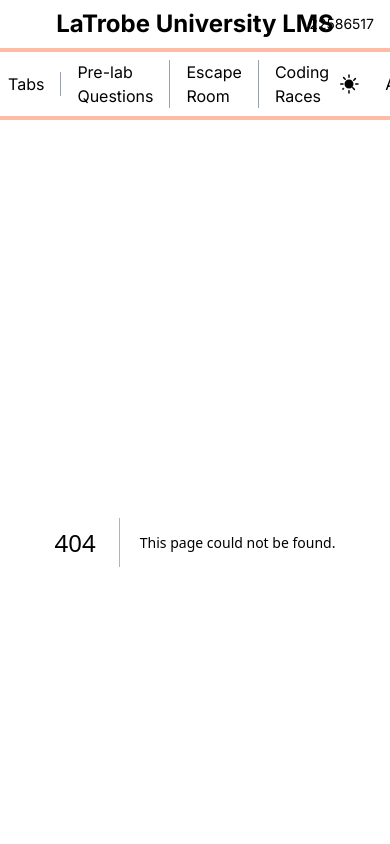
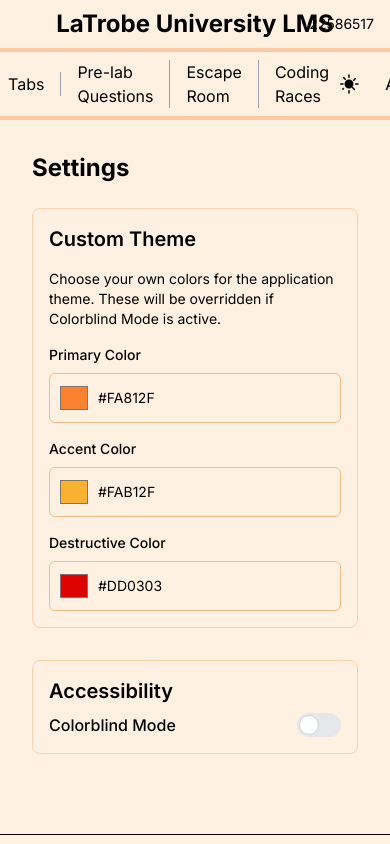
Before and after one commit to KELASU/KELASU-Cloud-Based-Web-App, a Next.js app in the folder cloud-based-web-app/: page /setting in a window 390 px wide. Before the commit this address had no page. Shown: the top 844 px of the page. Built offline with nearby package versions, Linux system fonts and the light colour scheme.

Commit message:
Adding Setting
Utilizing hamburger menu for settings in which it will be used for theme editing and colorblind mode

```diff
--- /dev/null
+++ b/cloud-based-web-app/src/app/setting/page.tsx
@@ -0,0 +1,109 @@
+'use client';
+
+import { useState, useEffect } from 'react';
+
+type ThemeColors = {
+  primary: string;
+  accent: string;
+  destructive: string;
+};
+
+const colorblindPalettes: { [key: string]: ThemeColors } = {
+  protanopia: { primary: '#56B4E9', accent: '#0072B2', destructive: '#D55E00' },
+  deuteranopia: { primary: '#F0E442', accent: '#009E73', destructive: '#CC79A7' },
+  tritanopia: { primary: '#FFB000', accent: '#000000', destructive: '#E69F00' },
+};
+
+export default function SettingsPage() {
+
+  const [customColors, setCustomColors] = useState<ThemeColors>({
+    primary: '#FA812F',
+    accent: '#FAB12F',
+    destructive: '#DD0303',
+  });
+
+  const [isColorblindMode, setIsColorblindMode] = useState(false);
+  const [colorblindType, setColorblindType] = useState('protanopia');
+
+  useEffect(() => {
+    const root = document.documentElement;
+    let finalColors = customColors;
+
+    if (isColorblindMode) {
+      finalColors = colorblindPalettes[colorblindType];
+    }
+
+    root.style.setProperty('--primary', finalColors.primary);
+    root.style.setProperty('--accent', finalColors.accent);
+    root.style.setProperty('--destructive', finalColors.destructive);
+  }, [customColors, isColorblindMode, colorblindType]);
+
+  const handleColorChange = (color: keyof ThemeColors, value: string) => {
+    setCustomColors(prev => ({ ...prev, [color]: value }));
+  };
+
+  return (
+    <main className="p-8">
+      <h1 className="text-2xl font-bold mb-6">Settings</h1>
+
+      <div className="space-y-8 max-w-2xl">
+        <div className="p-4 border border-[var(--primary)]/30 rounded-lg">
+          <h2 className="text-xl font-semibold mb-4">Custom Theme</h2>
+          <p className="text-sm mb-4">
+            Choose your own colors for the application theme. These will be overridden if Colorblind Mode is active.
+          </p>
+          <div className="grid grid-cols-1 sm:grid-cols-3 gap-4">
+            <ColorPicker label="Primary Color" color={customColors.primary} onChange={(e) => handleColorChange('primary', e.target.value)} />
+            <ColorPicker label="Accent Color" color={customColors.accent} onChange={(e) => handleColorChange('accent', e.target.value)} />
+            <ColorPicker label="Destructive Color" color={customColors.destructive} onChange={(e) => handleColorChange('destructive', e.target.value)} />
+          </div>
+        </div>
+
+        <div className="p-4 border border-[var(--primary)]/30 rounded-lg">
+          <h2 className="text-xl font-semibold mb-2">Accessibility</h2>
+
+          <div className="flex items-center justify-between">
+            <label htmlFor="colorblind-toggle" className="font-medium">Colorblind Mode</label>
+            <ToggleSwitch id="colorblind-toggle" checked={isColorblindMode} onChange={() => setIsColorblindMode(!isColorblindMode)} />
+          </div>
+
+          {isColorblindMode && (
+            <div className="mt-4 pt-4 border-t border-[var(--primary)]/20">
+              <label htmlFor="colorblind-type" className="block text-sm font-medium mb-2">
+                Select Colorblind Type:
+              </label>
+              <select
+                id="colorblind-type"
+                value={colorblindType}
+                onChange={(e) => setColorblindType(e.target.value)}
+                className="w-full p-2 border border-[var(--primary)]/50 rounded bg-[var(--background)]"
+              >
+                <option value="protanopia">Protanopia (Red-Green)</option>
+                <option value="deuteranopia">Deuteranopia (Red-Green)</option>
+                <option value="tritanopia">Tritanopia (Blue-Yellow)</option>
+              </select>
+            </div>
+          )}
+        </div>
+      </div>
+    </main>
+  );
+}
+
+
+const ColorPicker = ({ label, color, onChange }: { label: string; color: string; onChange: (e: React.ChangeEvent<HTMLInputElement>) => void; }) => (
+  <div>
+    <label className="block text-sm font-medium mb-2">{label}</label>
+    <div className="flex items-center gap-2 p-2 border border-[var(--primary)]/50 rounded-md">
+      <input type="color" value={color} onChange={onChange} className="w-8 h-8 rounded" />
+      <span className="font-mono text-sm">{color.toUpperCase()}</span>
+    </div>
+  </div>
+);
+
+const ToggleSwitch = ({ id, checked, onChange }: { id: string; checked: boolean; onChange: () => void; }) => (
+  <label htmlFor={id} className="relative inline-flex items-center cursor-pointer">
+    <input type="checkbox" id={id} className="sr-only peer" checked={checked} onChange={onChange} />
+    <div className="w-11 h-6 bg-gray-200 rounded-full peer peer-checked:after:translate-x-full peer-checked:after:border-white after:content-[''] after:absolute after:top-0.5 after:left-[2px] after:bg-white after:border-gray-300 after:border after:rounded-full after:h-5 after:w-5 after:transition-all peer-checked:bg-[var(--primary)]"></div>
+  </label>
+);
--- a/cloud-based-web-app/src/components/Header.tsx
+++ b/cloud-based-web-app/src/components/Header.tsx
@@ -2,15 +2,17 @@
 
 import Link from 'next/link';
 import { ThemeSwitcher } from './ThemeSwitcher';
-import { useState, useEffect } from 'react';
+import { useState, useEffect, useRef } from 'react';
 import { usePathname } from 'next/navigation';
 import Cookies from 'js-cookie';
 
 export default function Header() {
   const LTUID = "22586517";
-
   const [activePath, setActivePath] = useState('');
   const pathname = usePathname();
+
+  const [isMenuOpen, setIsMenuOpen] = useState(false);
+  const menuRef = useRef<HTMLDivElement>(null);
 
   useEffect(() => {
     const lastPath = Cookies.get('lastActivePath') || '/tabs';
@@ -24,6 +26,17 @@
     }
   }, [pathname]);
 
+  useEffect(() => {
+    function handleClickOutside(event: MouseEvent) {
+      if (menuRef.current && !menuRef.current.contains(event.target as Node)) {
+        setIsMenuOpen(false);
+      }
+    }
+    document.addEventListener("mousedown", handleClickOutside);
+    return () => {
+      document.removeEventListener("mousedown", handleClickOutside);
+    };
+  }, [menuRef]);
 
   return (
     <header className="border-b-4 border-[var(--primary)]/35">
@@ -53,10 +66,29 @@
         <div className="flex items-center gap-4">
           <ThemeSwitcher />
           <Link href="/about" className={activePath === '/about' ? 'font-bold text-[var(--primary)]' : ''}>About</Link>
-          <div className="space-y-1">
-            <span className="block w-6 h-0.5 bg-[var(--primary)]"></span>
-            <span className="block w-6 h-0.5 bg-[var(--primary)]"></span>
-            <span className="block w-6 h-0.5 bg-[var(--primary)]"></span>
+
+          <div className="relative" ref={menuRef}>
+            <button
+              onClick={() => setIsMenuOpen(!isMenuOpen)}
+              className="space-y-1 p-2 rounded-md hover:bg-gray-200 dark:hover:bg-gray-700"
+              aria-label="Open menu"
+            >
+              <span className="block w-6 h-0.5 bg-[var(--primary)]"></span>
+              <span className="block w-6 h-0.5 bg-[var(--primary)]"></span>
+              <span className="block w-6 h-0.5 bg-[var(--primary)]"></span>
+            </button>
+
+            {isMenuOpen && (
+              <div className="absolute top-full right-0 mt-2 w-48 bg-[var(--background)] border border-[var(--primary)]/20 rounded-md shadow-lg z-10">
+                <ul>
+                  <li>
+                    <a href="setting" className="block px-4 py-2 text-sm text-[var(--text-color)] hover:bg-[var(--primary)]/20">
+                      Settings
+                    </a>
+                  </li>
+                </ul>
+              </div>
+            )}
           </div>
         </div>
       </div>
```
Also changed, not shown: cloud-based-web-app/src/components/settings/AccessibilitySettings.tsx (added), cloud-based-web-app/src/components/settings/CustomThemeEditor.tsx (added).
